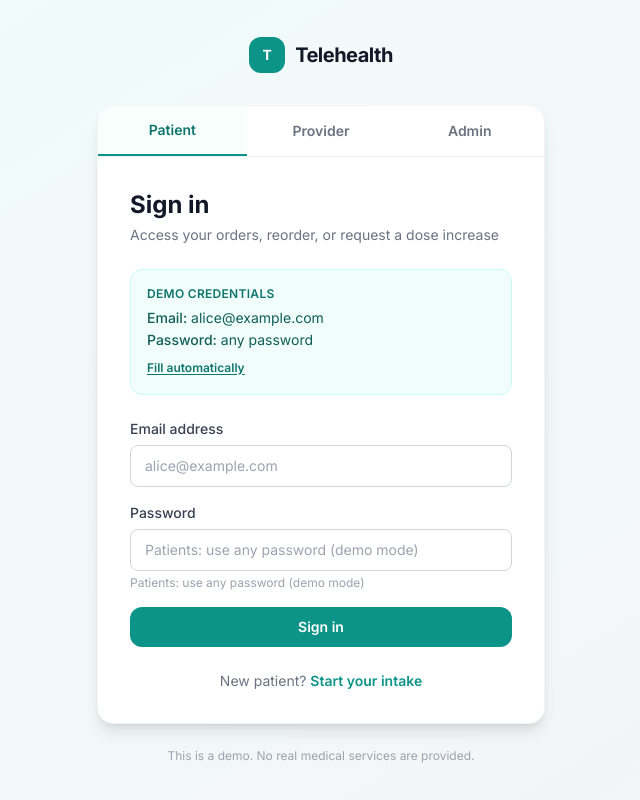
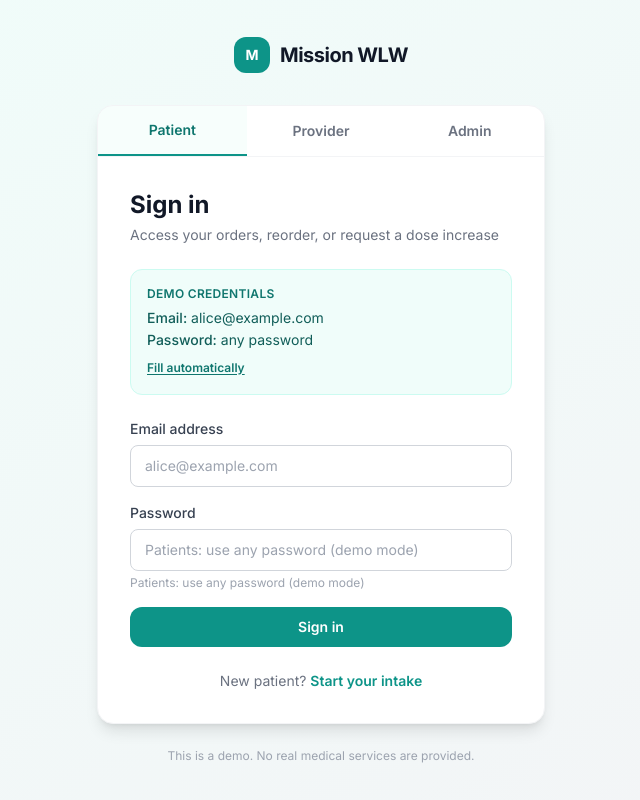
Before and after one commit to thebishoy98-sudo/mission-wlw-telehealth, a Next.js app: page /login in a window 1280 px wide. Shown: the top 800 px of the page, without its empty margins (319-959 px from the left). Built offline with nearby package versions, Linux system fonts and the light colour scheme.

Commit message:
Fix login page branding to Mission WLW

```diff
--- a/app/login/page.tsx
+++ b/app/login/page.tsx
@@ -89,9 +89,9 @@ export default function LoginPage() {
       {/* Logo */}
       <Link href="/" className="flex items-center gap-2.5 mb-8">
         <div className="w-9 h-9 rounded-xl bg-teal-600 flex items-center justify-center">
-          <span className="text-white font-bold text-sm">T</span>
+          <span className="text-white font-bold text-sm">M</span>
         </div>
-        <span className="text-xl font-bold text-gray-900 tracking-tight">Telehealth</span>
+        <span className="text-xl font-bold text-gray-900 tracking-tight">Mission WLW</span>
       </Link>
 
       <div className="w-full max-w-md">
```
